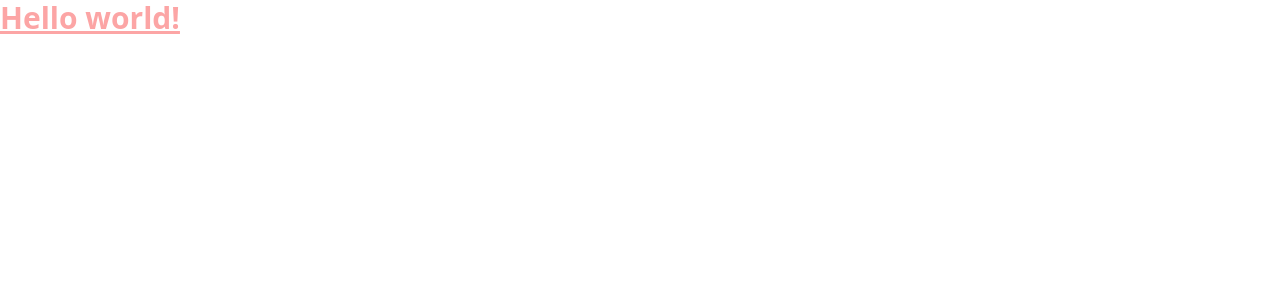
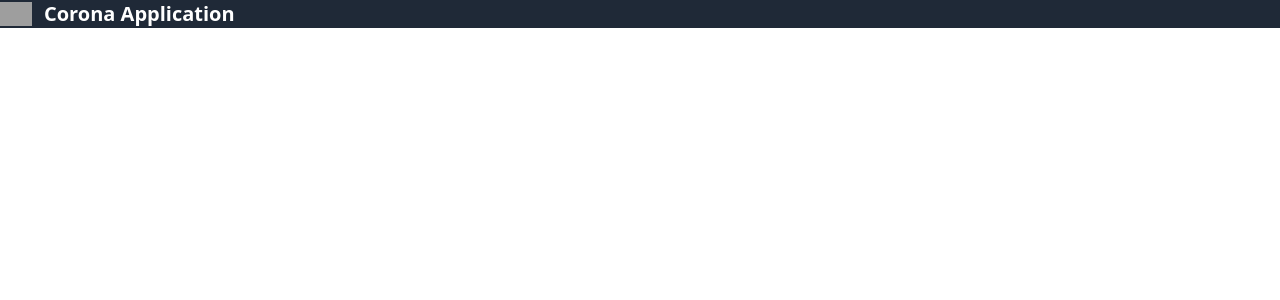
Before and after one commit to cihatsolak/corona-app-reactjs, a React (Create React App) app: page / in a window 1280 px wide. Shown: the top 300 px of the page. Built offline with nearby package versions, Linux system fonts and the light colour scheme; grey boxes are pictures that could not be loaded.

Commit message:
Create header and logo components

```diff
--- a/src/App.js
+++ b/src/App.js
@@ -1,8 +1,8 @@
+import Header from "./components/Header";
+
 function App() {
   return (
-    <h1 className="text-3xl font-bold underline text-red-300">
-      Hello world!
-    </h1>
+    <Header />
   );
 }
 
--- /dev/null
+++ b/src/components/Header.js
@@ -0,0 +1,17 @@
+import React from 'react'
+import PropTypes from 'prop-types'
+import Logo from './Logo'
+
+const Header = props => {
+    return (
+        <nav className='bg-gray-800 border-gray-800'>
+            <div className='container flex flex-wrap justify-between items-center mx-auto'>
+                <Logo />
+            </div>
+        </nav>
+    )
+}
+
+Header.propTypes = {}
+
+export default Header
--- /dev/null
+++ b/src/components/Logo.js
@@ -0,0 +1,25 @@
+import React from 'react'
+import PropTypes from 'prop-types'
+
+const Logo = ({ title, logo }) => {
+    return (
+        <div className='flex items-center'>
+            <img src={logo} alt={title} className='mr-3 h-6' />
+            <span className='self-center text-xl font-semibold whitespace-nowrap text-white'>
+                {title}
+            </span>
+        </div>
+    )
+}
+
+Logo.propTypes = {
+    title: PropTypes.string,
+    logo: PropTypes.string
+}
+
+Logo.defaultProps = {
+    title: 'Corona Application',
+    logo: 'https://cdn.pixabay.com/photo/2020/02/12/04/19/coronavirus-4841637_1280.png'
+}
+
+export default Logo
```
